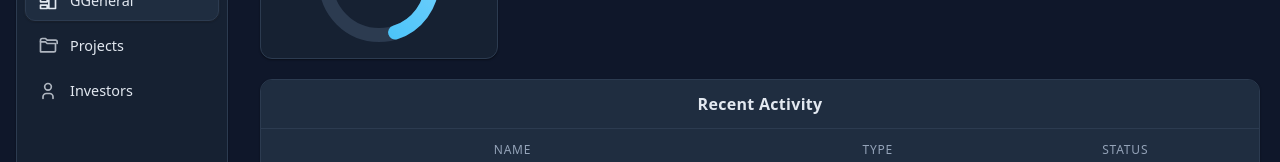
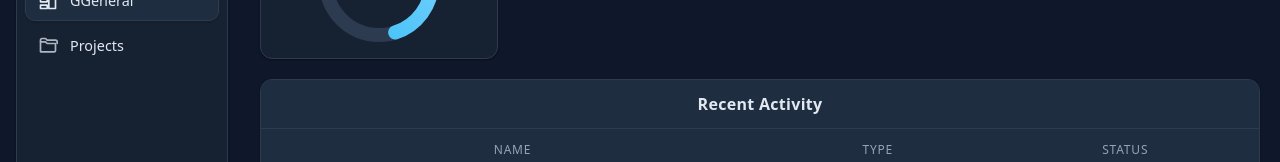
Before and after one commit to Aincrad-Flux/NextRise, a React (Vite) app in the folder frontend/: page /startup in a window 1280 px wide. Shown: the part 344-506 px from the top of the page. Built offline with nearby package versions, Linux system fonts and the light colour scheme.

Commit message:
[fix] remove Investors nav item from Sidebar component

```diff
--- a/frontend/src/components/Sidebar.jsx
+++ b/frontend/src/components/Sidebar.jsx
@@ -4,7 +4,6 @@ import UserCard from './UserCard.jsx'
 const navItems = [
   { key: 'general', label: 'GGeneral', icon: DashboardIcon },
   { key: 'projects', label: 'Projects', icon: FolderIcon },
-  { key: 'investors', label: 'Investors', icon: InvestorIcon },
 ]
 
 export default function Sidebar({ active, onSelect, user, onLogout }) {
```
